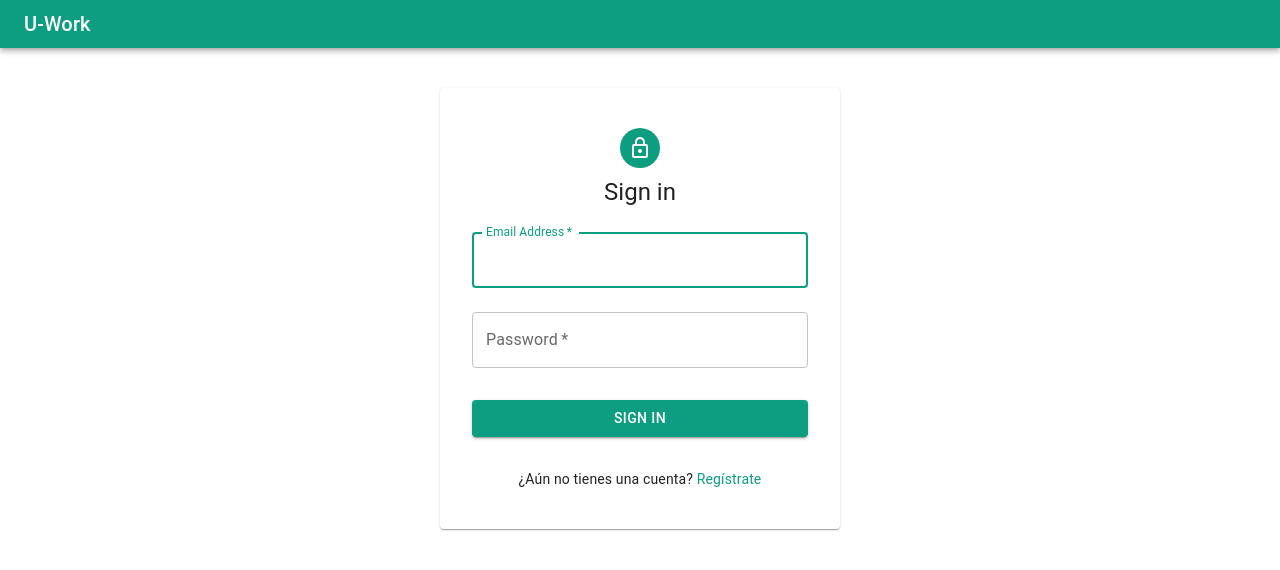
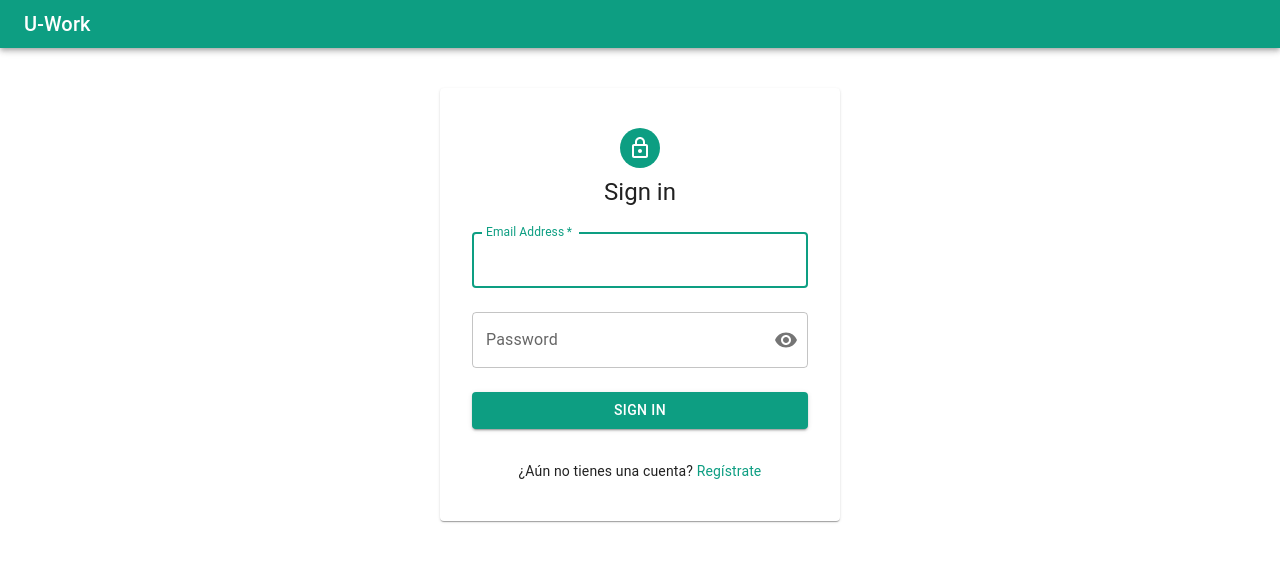
Before and after one commit to dan8a112/u-work-frontend, a React (Vite) app: page /login in a window 1280 px wide. Shown: the top 570 px of the page. Built offline with nearby package versions, Linux system fonts and the light colour scheme.

Commit message:
Cambios en formularios de login y Register de empresa

```diff
--- a/src/components/cards/LoginCard.jsx
+++ b/src/components/cards/LoginCard.jsx
@@ -1,9 +1,19 @@
 import React, { useState } from 'react';
-import { Card, CardContent, Avatar, Button, TextField, Typography, Box, useTheme, Link } from '@mui/material';
+import { Card, CardContent, Avatar, Button, TextField, Typography, Box, useTheme, Link, FormControl, InputLabel, OutlinedInput, InputAdornment, IconButton } from '@mui/material';
 import LockOutlinedIcon from '@mui/icons-material/LockOutlined';
+import { Visibility, VisibilityOff } from '@mui/icons-material';
 
 function LoginCard({ onLogin }) {
   const theme = useTheme();
+
+
+  const [showPassword, setShowPassword] = useState(false);
+
+  const handleClickShowPassword = () => setShowPassword((show) => !show);
+
+  const handleMouseDownPassword = (event) => {
+    event.preventDefault();
+  };
 
   const [email, setEmail] = useState('');
   const [password, setPassword] = useState('');
@@ -69,20 +79,30 @@
               helperText={emailError}
               error={!!emailError}
             />
-            <TextField
-              margin="normal"
-              required
-              fullWidth
-              name="password"
-              label="Password"
-              type="password"
-              id="password"
-              autoComplete="current-password"
-              value={password}
-              onChange={(e) => setPassword(e.target.value)}
-              helperText={passwordError}
-              error={!!passwordError}
-            />
+            <FormControl variant="outlined" fullWidth sx={{mt:2}}>
+              <InputLabel htmlFor="outlined-adornment-password">Password</InputLabel>
+              <OutlinedInput
+                id="outlined-adornment-password"
+                type={showPassword ? 'text' : 'password'}
+                endAdornment={
+                  <InputAdornment position="end">
+                    <IconButton
+                      aria-label="toggle password visibility"
+                      onClick={handleClickShowPassword}
+                      onMouseDown={handleMouseDownPassword}
+                      edge="end"
+                    >
+                      {showPassword ? <VisibilityOff /> : <Visibility/>}
+                    </IconButton>
+                  </InputAdornment>
+                }
+                label="contraseña"
+                name="contrasena"
+                value={password}
+                onChange={(e) => setPassword(e.target.value)}
+                error={!!passwordError}
+              />
+          </FormControl>
             <Button
               type="submit"
               fullWidth
--- a/src/components/views/Register/BussinessSteps.jsx
+++ b/src/components/views/Register/BussinessSteps.jsx
@@ -1,4 +1,6 @@
-import { Box, TextField, Grid, Select, MenuItem, InputLabel, FormControl, FormHelperText} from "@mui/material";
+import { Visibility, VisibilityOff } from "@mui/icons-material";
+import { Box, TextField, Grid, Select, MenuItem, InputLabel, FormControl, FormHelperText, OutlinedInput, InputAdornment, IconButton} from "@mui/material";
+import { useState } from "react";
 
 
 const Step1 = ({ handleChange, values, options, errors }) => (
@@ -78,9 +80,20 @@
   </Box>
 );
 
-const Step2 = ({handleChange, values, errors}) => (
+const Step2 = ({handleChange, values, errors}) => {
+
+  const [showPassword, setShowPassword] = useState(false);
+
+  const handleClickShowPassword = () => setShowPassword((show) => !show);
+
+  const handleMouseDownPassword = (event) => {
+    event.preventDefault();
+  };
+
+  return(
     <Box>
     <TextField
+          sx={{mb:3}}
           label="Correo Electronico"
           variant="outlined"
           fullWidth
@@ -91,20 +104,33 @@
           error={!!errors.correo}
           helperText={errors.correo}
     />
-    <TextField
-          type="password"
-          label="Contraseña"
-          variant="outlined"
-          fullWidth
-          margin="normal"
+    <FormControl variant="outlined" fullWidth>
+          <InputLabel htmlFor="outlined-adornment-password">Password</InputLabel>
+          <OutlinedInput
+            id="outlined-adornment-password"
+            type={showPassword ? 'text' : 'password'}
+            endAdornment={
+              <InputAdornment position="end">
+                <IconButton
+                  aria-label="toggle password visibility"
+                  onClick={handleClickShowPassword}
+                  onMouseDown={handleMouseDownPassword}
+                  edge="end"
+                >
+                  {showPassword ? <VisibilityOff /> : <Visibility/>}
+                </IconButton>
+              </InputAdornment>
+            }
+            label="contraseña"
             name="contrasena"
             value={values.contrasena}
             onChange={handleChange}
             error={!!errors.contrasena}
             helperText={errors.contrasena}
           />
-  </Box>
-);
+    </FormControl>
+  </Box>)
+  }
 
 const Step3 = ({ handleChange, values, options, errors }) => (
   <Box>
```
Lines whose indentation alone changed are shown as unchanged.
